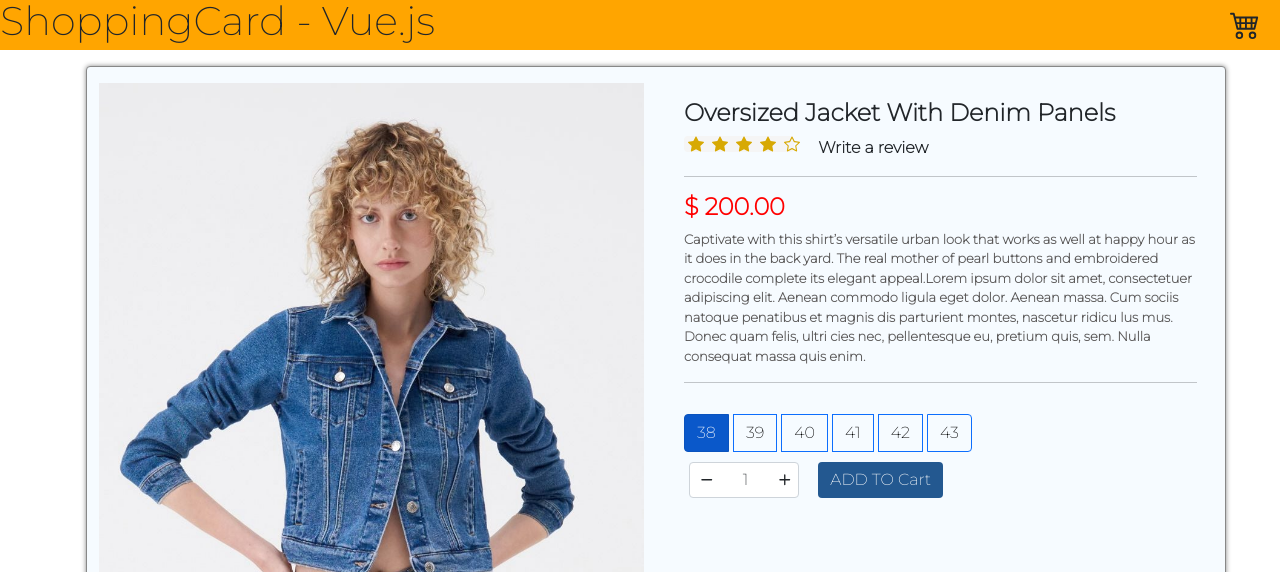
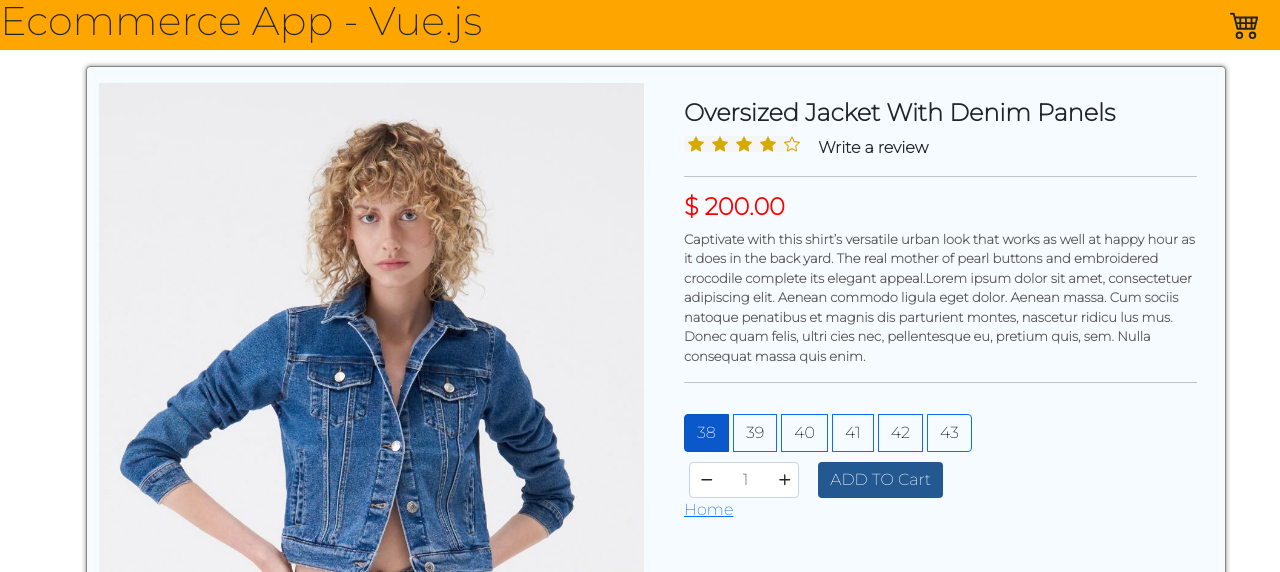
Before and after one commit to VirtiShahB/vue-training, a Vue app: page /#/ in a window 1280 px wide. Shown: the top 572 px of the page. Built offline with nearby package versions, Linux system fonts and the light colour scheme.

Commit message:
save changes

```diff
--- a/package.json
+++ b/package.json
@@ -11,7 +11,8 @@
     "bootstrap": "^5.1.3",
     "bootstrap-vue": "^2.21.2",
     "core-js": "^3.6.5",
-    "vue": "^2.6.14"
+    "vue": "^2.6.14",
+    "vue-router": "^3.5.3"
   },
   "devDependencies": {
     "@vue/cli-plugin-babel": "~4.5.0",
--- a/src/App.vue
+++ b/src/App.vue
@@ -4,6 +4,7 @@
     <main-header
       :productCount="productCount"
       :is-products-dialog-active.sync="isProductsDialogActive"
+
     />
     <b-container>
       <b-row>
@@ -19,6 +20,7 @@
         :products="selectedProducts"
       />
     </b-container>
+
   </div>
 </template>
 
@@ -27,7 +29,6 @@ import MainHeader from "./components/MainHeader.vue";
 import ProductCard from "./components/ProductCard.vue";
 import Toast from "./components/Toast.vue";
 import products from "./data/products";
-
 export default {
   name: "App",
   components: {
--- a/src/components/Cart.vue
+++ b/src/components/Cart.vue
@@ -1,11 +1,15 @@
 <template>
-  <div class="wrapper">
-    <h1>Cart</h1>
-  </div>
+    <div>
+        <h1>About</h1>
+        <p>This is the about page!</p>
+    </div>
 </template>
 
 <script>
-export default {
-  name: 'cart',
-};
+    export default {
+    }
 </script>
+
+<style scoped>
+
+</style>
--- a/src/components/MainHeader.vue
+++ b/src/components/MainHeader.vue
@@ -1,10 +1,11 @@
 <template>
   <div class="header">
-    <h1>ShoppingCard - Vue.js</h1>
+    <h1>Ecommerce App - Vue.js</h1>
     <transition name="move" appear>
       <div style="margin-right: 20px" >
         <b-icon-cart-4 v-if="show" class="chart" />
-        <b-badge v-if="productCount > 0" variant="light">{{ productCount }}</b-badge>
+          <b-badge v-if="productCount > 0" variant="light">{{ productCount }}</b-badge>
+
       </div>
     </transition>
   </div>
--- a/src/components/ProductCard.vue
+++ b/src/components/ProductCard.vue
@@ -72,6 +72,7 @@
           @click="addToChart" >ADD TO Cart</b-button
             >
           </b-col>
+          <router-link to="/cart">Home</router-link>
         </b-row>
 
 
```
Also changed, not shown: src/main.js (+11 -0 lines), src/router/index.js (added, +19 -0 lines), 1 other file (tests, documents, lock files or other folders).
